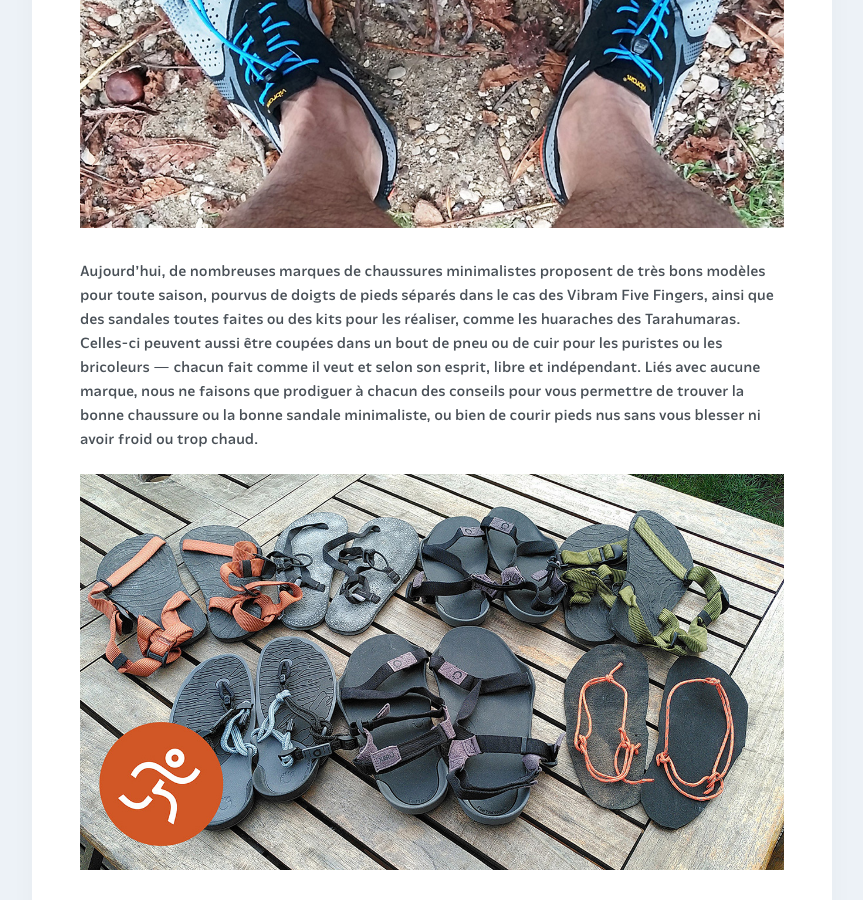
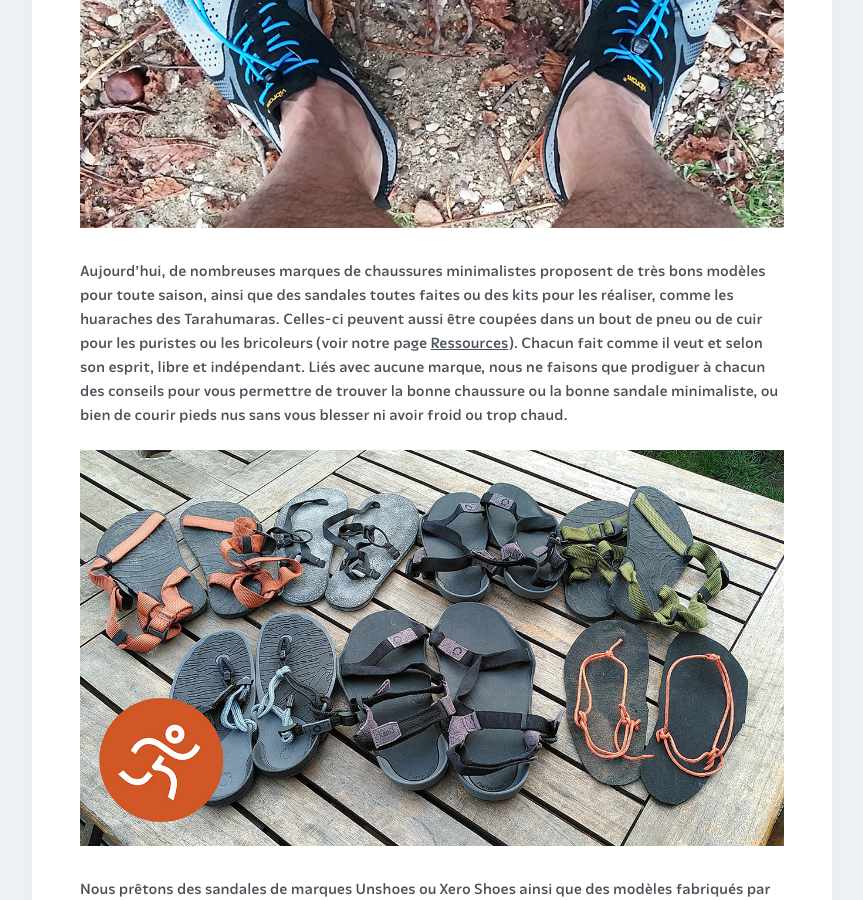
Before and after one commit to courirpaleo/courirpaleo.github.io, a Jekyll site: the page built from _pages-secondary/foulee-naturelle.md, in a window 1280 px wide and 900 px high, scrolled down 4832 px. Shown: the whole window, without its empty margins (208-1071 px from the left). Built offline with Jekyll 4.4.1, drawn with Linux system fonts in a browser that asks for light colours; some web fonts are replaced.

Commit message:
Update foulee-naturelle.md

```diff
--- a/_pages-secondary/foulee-naturelle.md
+++ b/_pages-secondary/foulee-naturelle.md
@@ -50,7 +50,7 @@
 
 ![Courir Paleo](/assets/images/CourirPaleo_Vincennes_VFF_1080px.jpg)
 
-Aujourd'hui, de nombreuses marques de chaussures minimalistes proposent de très bons modèles pour toute saison, pourvus de doigts de pieds séparés dans le cas des Vibram Five Fingers, ainsi que des sandales toutes faites ou des kits pour les réaliser, comme les huaraches des Tarahumaras. Celles-ci peuvent aussi être coupées dans un bout de pneu ou de cuir pour les puristes ou les bricoleurs&nbsp;&mdash;&nbsp;chacun fait comme il veut et selon son esprit, libre et indépendant. Liés avec aucune marque, nous ne faisons que prodiguer à chacun des conseils pour vous permettre de trouver la bonne chaussure ou la bonne sandale minimaliste, ou bien de courir pieds nus sans vous blesser ni avoir froid ou trop chaud.
+Aujourd'hui, de nombreuses marques de chaussures minimalistes proposent de très bons modèles pour toute saison, ainsi que des sandales toutes faites ou des kits pour les réaliser, comme les huaraches des Tarahumaras. Celles-ci peuvent aussi être coupées dans un bout de pneu ou de cuir pour les puristes ou les bricoleurs (voir notre page [Ressources](/ressources)). Chacun fait comme il veut et selon son esprit, libre et indépendant. Liés avec aucune marque, nous ne faisons que prodiguer à chacun des conseils pour vous permettre de trouver la bonne chaussure ou la bonne sandale minimaliste, ou bien de courir pieds nus sans vous blesser ni avoir froid ou trop chaud.
 
 ![Courir Paleo](/assets/images/CourirPaleo_course_sorties_sandales_pret_1200px.jpg)
 
```
